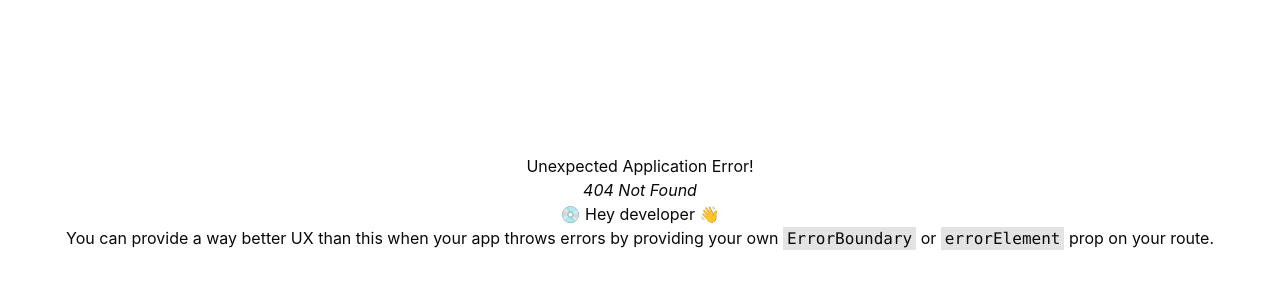
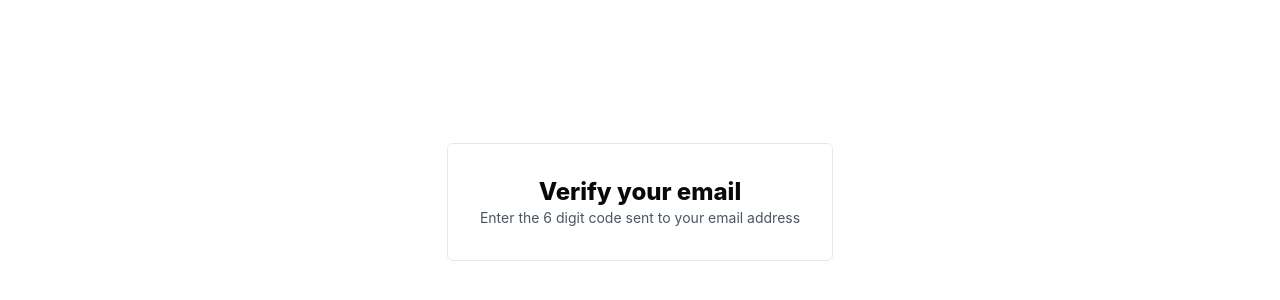
Before and after one commit to akshaysthakare/Restaurant-Website, a React (Vite) app in the folder client/: page /verify-email in a window 1280 px wide. Before the commit this address had no page. Shown: the part 198-498 px from the top of the page. Built offline with nearby package versions, Linux system fonts and the light colour scheme.

Commit message:
Adding Verify Email in process

```diff
--- a/client/src/App.tsx
+++ b/client/src/App.tsx
@@ -7,6 +7,7 @@
 import Signup from './auth/Signup'
 import ForgotPassword from './auth/ForgotPassword'
 import ResetPassword from './auth/ResetPassword'
+import VerifyEmail from './auth/VerifyEmail'
 
 const appRouter = createBrowserRouter([
   {
@@ -34,6 +35,11 @@
     path: "/reset-password",
     element: <ResetPassword />
   },
+  {
+    path: "/verify-email",
+    element: <VerifyEmail />
+  },
+
 
 ])
 
--- /dev/null
+++ b/client/src/auth/VerifyEmail.tsx
@@ -0,0 +1,14 @@
+const VerifyEmail = () => {
+  return (
+    <div className="flex items-center justify-center h-screen w-full">
+      <div className="p-8 border border-gray-200 rounded-md w-full max-w-md flex flex-col gap-10">
+        <div className="text-center">
+          <h1 className="font-extrabold text-2xl"> Verify your email </h1>
+          <p className="text-sm text-gray-600">Enter the 6 digit code sent to your email address</p>
+        </div>
+      </div>
+    </div>
+  )
+}
+
+export default VerifyEmail
```
